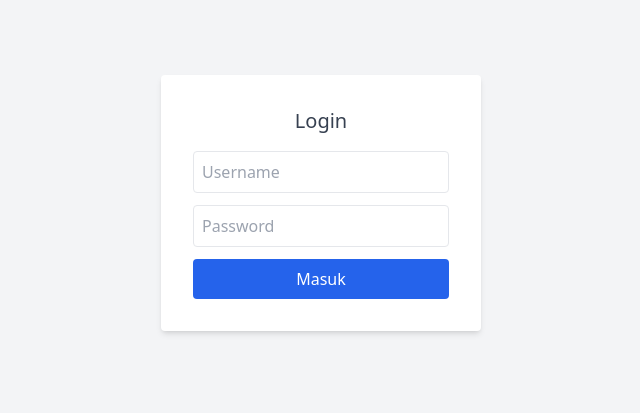
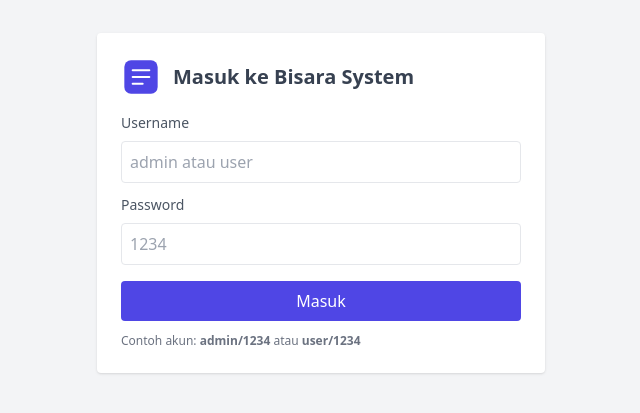
Before and after one commit to bisaraid/bisara-system, a React (Vite) app: page /login in a window 1280 px wide. Shown: the part 197-610 px from the top of the page, without its empty margins (319-959 px from the left). Built offline with nearby package versions, Linux system fonts and the light colour scheme.

Commit message:
Refactor Login component with improved submit handling

```diff
--- a/src/pages/Login.jsx
+++ b/src/pages/Login.jsx
@@ -1,30 +1,48 @@
-import { useState } from 'react'
+import React, { useState } from 'react'
 import { useNavigate } from 'react-router-dom'
 import { useAuthStore } from '../store/useAuthStore'
 
 export default function Login() {
   const [username, setUsername] = useState('')
   const [password, setPassword] = useState('')
+  const [loading, setLoading] = useState(false)
   const { login } = useAuthStore()
   const navigate = useNavigate()
 
-  const handleSubmit = (e) => {
+  const submit = async (e) => {
     e.preventDefault()
-    if (login(username, password)) {
+    setLoading(true)
+    const res = login(username.trim(), password)
+    setLoading(false)
+    if (res.ok) {
       navigate('/dashboard')
     } else {
-      alert('Username atau password salah!')
+      alert(res.message || 'Login gagal')
     }
   }
 
   return (
-    <div className="flex items-center justify-center h-screen bg-gray-100 dark:bg-gray-900">
-      <form onSubmit={handleSubmit} className="bg-white dark:bg-gray-800 p-8 rounded shadow-md w-80">
-        <h2 className="text-xl mb-4 text-center text-gray-700 dark:text-gray-100">Login</h2>
-        <input className="w-full p-2 mb-3 border rounded" placeholder="Username" value={username} onChange={(e) => setUsername(e.target.value)} />
-        <input className="w-full p-2 mb-3 border rounded" type="password" placeholder="Password" value={password} onChange={(e) => setPassword(e.target.value)} />
-        <button className="w-full bg-blue-600 text-white py-2 rounded hover:bg-blue-700">Masuk</button>
-      </form>
+    <div className="min-h-screen flex items-center justify-center bg-gray-100 dark:bg-gray-900 p-4">
+      <div className="w-full max-w-md">
+        <form onSubmit={submit} className="bg-white dark:bg-gray-800 rounded shadow p-6">
+          <div className="flex items-center gap-3 mb-4">
+            <img src="/src/assets/logo.svg" className="w-10 h-10" alt="logo" />
+            <h2 className="text-xl font-semibold text-gray-700 dark:text-white">Masuk ke Bisara System</h2>
+          </div>
+
+          <label className="block mb-2 text-sm text-gray-600 dark:text-gray-300">Username</label>
+          <input value={username} onChange={(e) => setUsername(e.target.value)} placeholder="admin atau user" className="w-full p-2 mb-3 border rounded bg-white dark:bg-gray-700" />
+
+          <label className="block mb-2 text-sm text-gray-600 dark:text-gray-300">Password</label>
+          <input type="password" value={password} onChange={(e) => setPassword(e.target.value)} placeholder="1234" className="w-full p-2 mb-4 border rounded bg-white dark:bg-gray-700" />
+
+          <button type="submit" disabled={loading} className="w-full bg-primary-500 hover:bg-primary-600 text-white px-4 py-2 rounded">
+            {loading ? 'Memproses...' : 'Masuk'}
+          </button>
+
+          <p className="text-xs mt-3 text-gray-500 dark:text-gray-400">Contoh akun: <strong>admin/1234</strong> atau <strong>user/1234</strong></p>
+        </form>
+      </div>
     </div>
   )
 }
```
